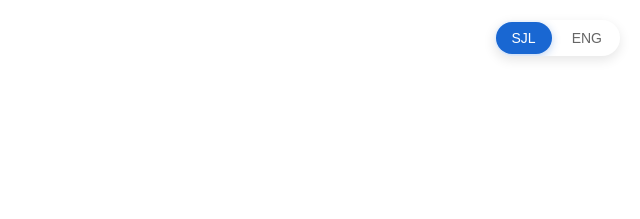
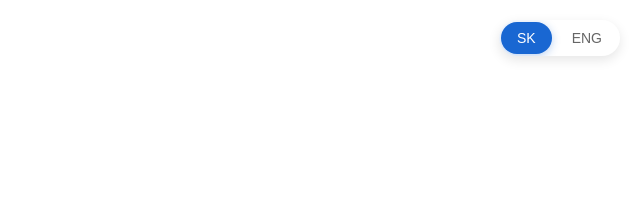
Before and after one commit to koloserum1/dotaznik, a plain HTML site: page index.html in a window 1280 px wide. Shown: the top 219 px of the page, 640-1280 px from the left. Drawn offline with Linux system fonts and the light colour scheme.

Commit message:
Zmena SJL na SK v jazykovom prepínači
- Zmenené 'SJL' na 'SK' v jazykovom prepínači
- Anglický preklad budovy je už správny v kóde
- Prepínač teraz zobrazuje 'SK' a 'ENG'

```diff
--- a/index.html
+++ b/index.html
@@ -14,7 +14,7 @@
     <div class="main-layout">
         <!-- Language Toggle -->
         <div class="language-toggle" id="languageToggle">
-            <button class="lang-btn active" data-lang="sk">SJL</button>
+            <button class="lang-btn active" data-lang="sk">SK</button>
             <button class="lang-btn" data-lang="en">ENG</button>
         </div>
 
```
